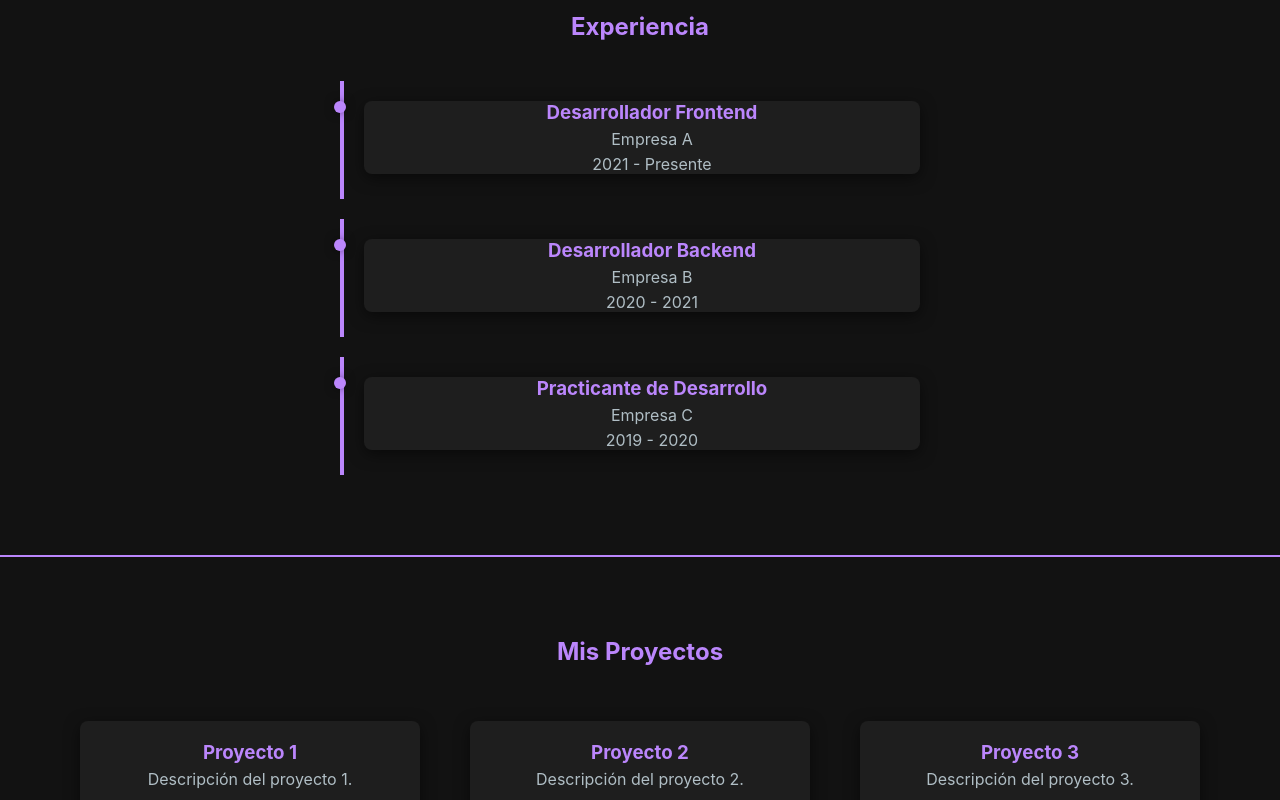
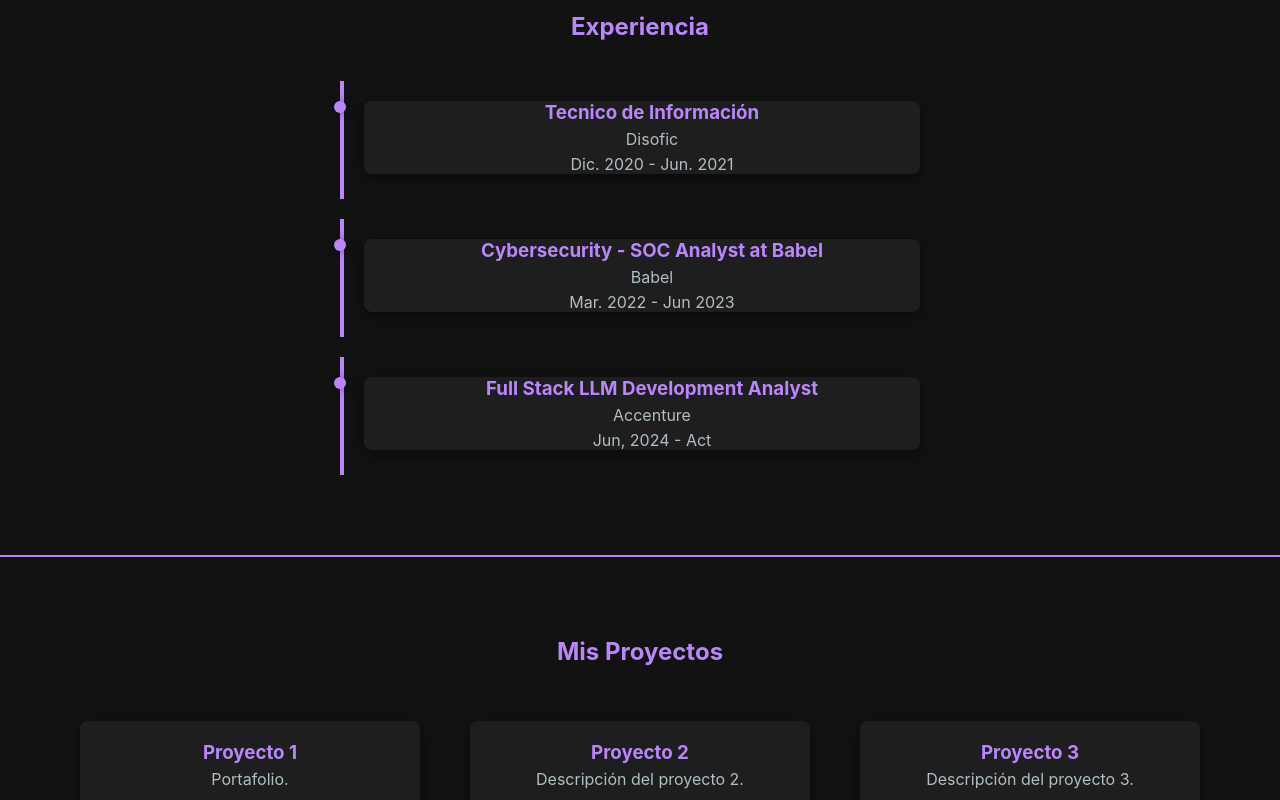
Before and after one commit to franciscolg13/Portafolio, a React (Create React App) app: page / in a window 1280 px wide. Shown: the part 740-1540 px from the top of the page. Built offline with nearby package versions, Linux system fonts and the light colour scheme.

Commit message:
Change Experience & Proyects

```diff
--- a/src/components/Experience.js
+++ b/src/components/Experience.js
@@ -5,9 +5,9 @@ import styles from '../styles/Experience.module.css';
 
 const Experience = () => {
     const experiences = [
-        { position: 'Desarrollador Frontend', company: 'Empresa A', year: '2021 - Presente' },
-        { position: 'Desarrollador Backend', company: 'Empresa B', year: '2020 - 2021' },
-        { position: 'Practicante de Desarrollo', company: 'Empresa C', year: '2019 - 2020' },
+        { position: 'Tecnico de Información', company: 'Disofic', year: 'Dic. 2020 - Jun. 2021' },
+        { position: 'Cybersecurity - SOC Analyst at Babel', company: 'Babel', year: 'Mar. 2022 - Jun 2023' },
+        { position: 'Full Stack LLM Development Analyst', company: 'Accenture', year: 'Jun, 2024 - Act' },
     ];
 
     return (
--- a/src/components/Projects.js
+++ b/src/components/Projects.js
@@ -3,7 +3,7 @@ import styles from '../styles/Projects.module.css';
 import { motion } from 'framer-motion';
 
 const projects = [
-    { title: 'Proyecto 1', description: 'Descripción del proyecto 1.' },
+    { title: 'Proyecto 1', description: 'Portafolio.' },
     { title: 'Proyecto 2', description: 'Descripción del proyecto 2.' },
     { title: 'Proyecto 3', description: 'Descripción del proyecto 3.' },
 ];
```
